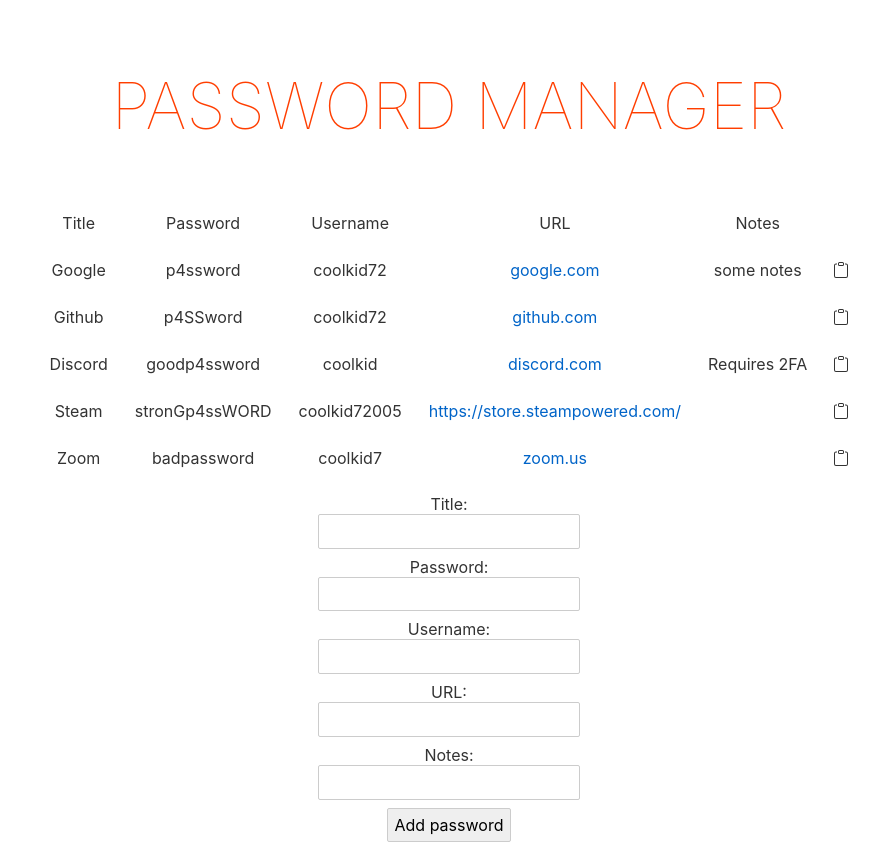
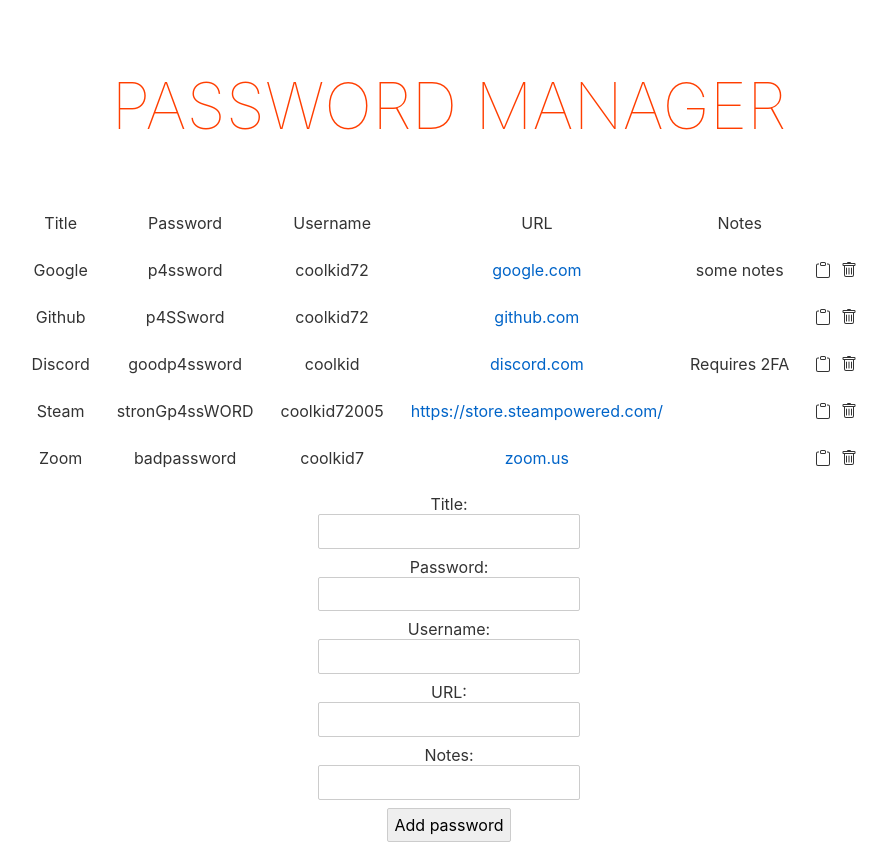
Before and after one commit to bbb651/password-manager, a Svelte app: page / in a window 1280 px wide. Shown: the whole page, without its empty margins (191-1078 px from the left). Built offline with nearby package versions, Linux system fonts and the light colour scheme.

Commit message:
Added removing passwords with bootstrap icon

```diff
--- a/src/PasswordTable.svelte
+++ b/src/PasswordTable.svelte
@@ -1,10 +1,18 @@
 <script lang="ts">
 	import type { Password } from "./types/Password";
+	import { elementIndexInParent } from "./util";
 	export let passwords: Password[];
 
 	const copy = (e: MouseEvent) => {
 		const entry: HTMLElement = (e.target as HTMLElement).parentElement;
 		navigator.clipboard.writeText(entry.children[1].textContent);
+	};
+
+	const remove = (e: MouseEvent) => {
+		const entry: HTMLElement = (e.target as HTMLElement).parentElement;
+		const index = elementIndexInParent(entry) - 1;
+		passwords.splice(index, 1);
+		passwords = passwords;
 	};
 </script>
 
@@ -50,6 +58,23 @@
 					d="M9.5 1a.5.5 0 0 1 .5.5v1a.5.5 0 0 1-.5.5h-3a.5.5 0 0 1-.5-.5v-1a.5.5 0 0 1 .5-.5h3zm-3-1A1.5 1.5 0 0 0 5 1.5v1A1.5 1.5 0 0 0 6.5 4h3A1.5 1.5 0 0 0 11 2.5v-1A1.5 1.5 0 0 0 9.5 0h-3z"
 				/>
 			</svg>
+			<svg
+				xmlns="http://www.w3.org/2000/svg"
+				width="16"
+				height="16"
+				fill="currentColor"
+				class="bi bi-trash"
+				viewBox="0 0 16 16"
+				on:click={remove}
+			>
+				<path
+					d="M5.5 5.5A.5.5 0 0 1 6 6v6a.5.5 0 0 1-1 0V6a.5.5 0 0 1 .5-.5zm2.5 0a.5.5 0 0 1 .5.5v6a.5.5 0 0 1-1 0V6a.5.5 0 0 1 .5-.5zm3 .5a.5.5 0 0 0-1 0v6a.5.5 0 0 0 1 0V6z"
+				/>
+				<path
+					fill-rule="evenodd"
+					d="M14.5 3a1 1 0 0 1-1 1H13v9a2 2 0 0 1-2 2H5a2 2 0 0 1-2-2V4h-.5a1 1 0 0 1-1-1V2a1 1 0 0 1 1-1H6a1 1 0 0 1 1-1h2a1 1 0 0 1 1 1h3.5a1 1 0 0 1 1 1v1zM4.118 4L4 4.059V13a1 1 0 0 0 1 1h6a1 1 0 0 0 1-1V4.059L11.882 4H4.118zM2.5 3V2h11v1h-11z"
+				/>
+			</svg>
 		</tr>
 	{/each}
 </table>
@@ -64,5 +89,6 @@
 	.bi {
 		display: inline-block;
 		vertical-align: middle;
+		margin-right: 10px;
 	}
 </style>
--- /dev/null
+++ b/src/util.ts
@@ -0,0 +1,8 @@
+export function elementIndexInParent(element: Element) {
+	let i = 0;
+	while ((element = element.previousElementSibling) != null) {
+		console.log(element);
+		i++;
+	};
+	return i;
+}
```
